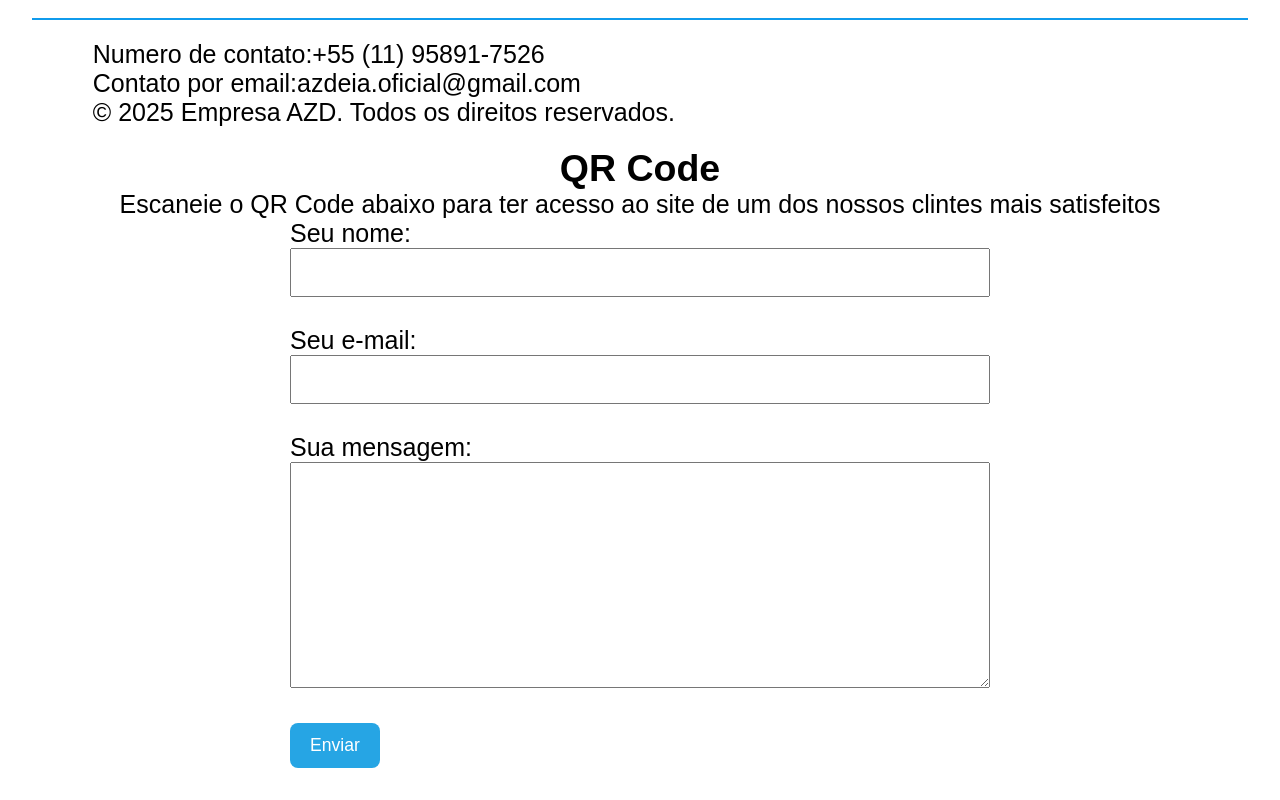
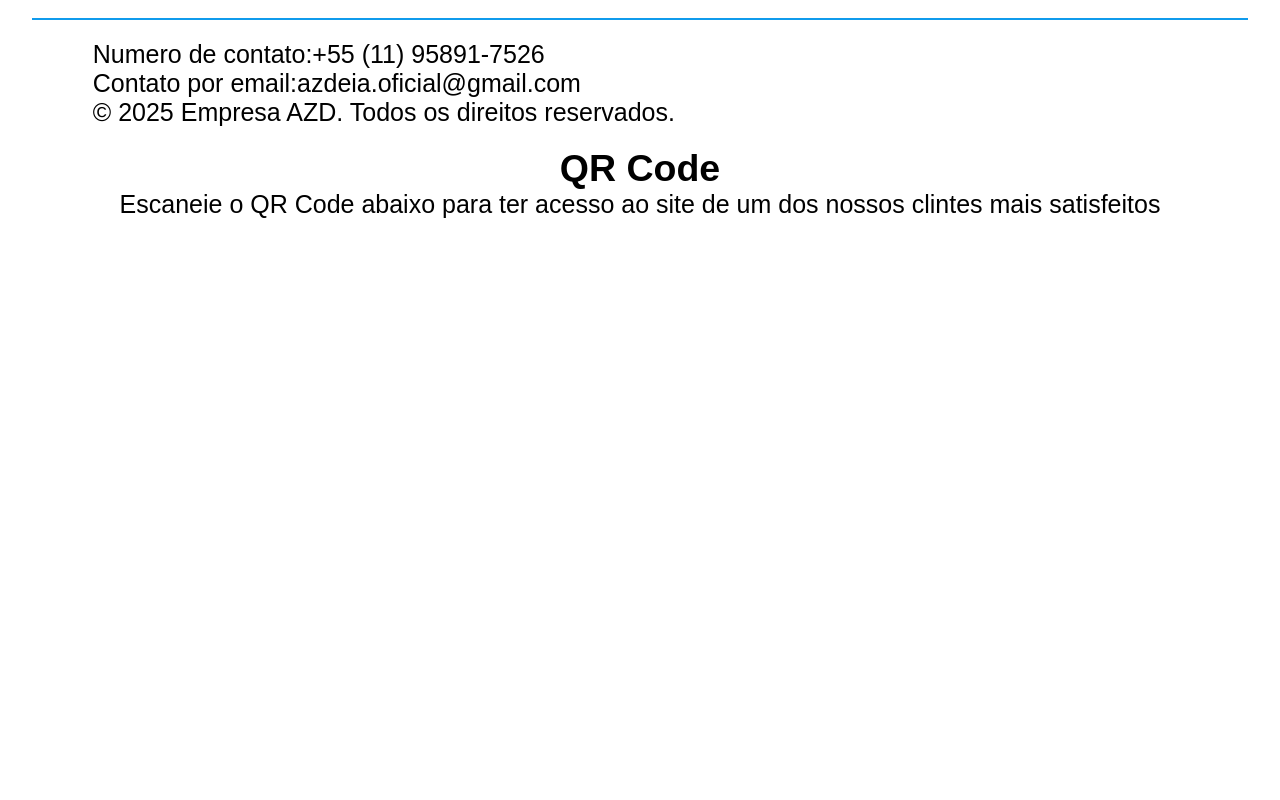
Before and after one commit to NJ10n/agencia_azd, a plain HTML site: page teste.html/index.html/index.html in a window 1280 px wide. Shown: the part 2847-3647 px from the top of the page. After the commit the page ends 3098 px from the top, so only its background shows below. Drawn offline with Linux system fonts and the light colour scheme; a script that the page names is missing; files whose address does not match are found by name.

Commit message:
Add files via upload

```diff
--- a/teste.html/index.html/index.html
+++ b/teste.html/index.html/index.html
@@ -261,24 +261,6 @@
 </center>
 
 
-<form action="#" method="post" style="max-width: 700px; margin: auto;">
-  <label for="nome">Seu nome:</label><br>
-  <input type="text" id="nome" name="nome" required style="width: 100%; padding: 12px; font-size: 1.1rem;"><br><br>
-
-  <label for="email">Seu e-mail:</label><br>
-  <input type="email" id="email" name="email" required style="width: 100%; padding: 12px; font-size: 1.1rem;"><br><br>
-
-  <label for="mensagem">Sua mensagem:</label><br>
-  <textarea id="mensagem" name="mensagem" rows="10" required
-    style="width: 100%; padding: 12px; font-size: 1.1rem;"></textarea><br><br>
-
-  <button type="submit"
-    style="background-color: #26a5e4; color: white; padding: 12px 20px; font-size: 1.1rem; border: none; border-radius: 8px; cursor: pointer;">
-    Enviar
-  </button>
-</form>
-
-
 
 
 
```
